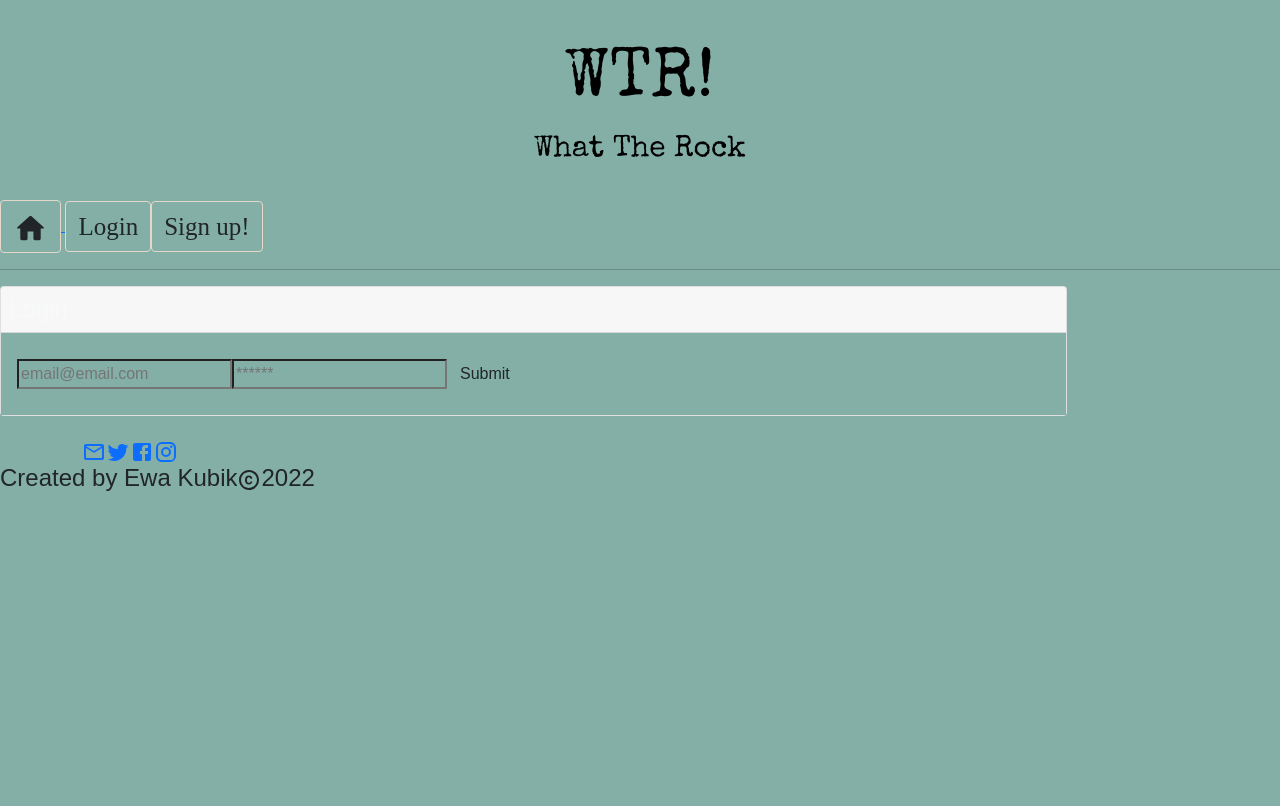
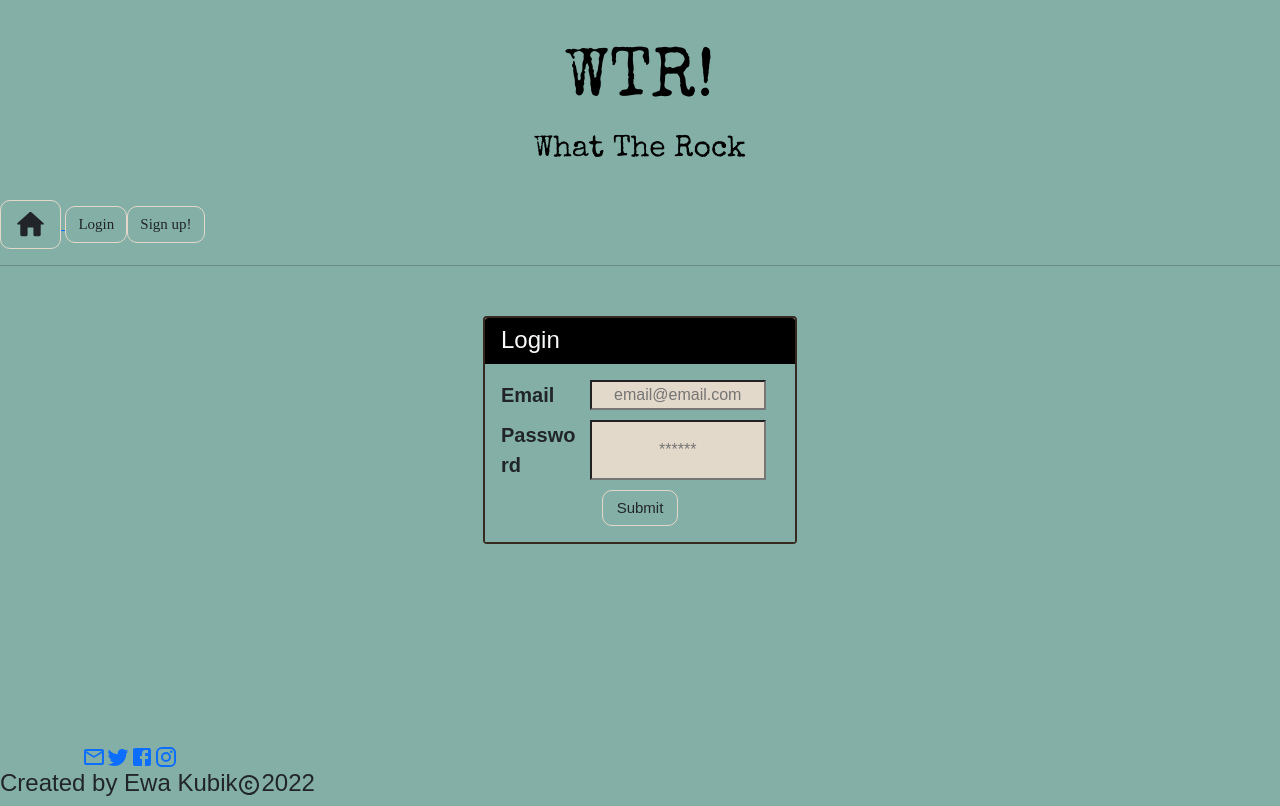
Before and after one commit to ekubik/project3, a React (Create React App) app in the folder client/: page /login in a window 1280 px wide. Built offline with nearby package versions, Linux system fonts and the light colour scheme; a web font is replaced by a local one.

Commit message:
style login

```diff
--- a/client/src/App.css
+++ b/client/src/App.css
@@ -10,4 +10,5 @@
 
 .navButton:hover {
 color: #D3A284;
+background-color: #50a08f
 }
--- a/client/src/pages/Login.js
+++ b/client/src/pages/Login.js
@@ -1,6 +1,7 @@
 import React, { useState } from "react";
 import { Link } from "react-router-dom";
 import { useMutation } from "@apollo/client";
+import "../styles/Login.css"
 
 import { LOGIN_USER } from "../utils/mutations";
 
@@ -40,41 +41,55 @@ const Login = (props) => {
   };
 
   return (
-    <main className="flex-row justify-center mb-4">
-      <div className="col-12 col-lg-10">
-        <div className="card">
-          <h4 className="card-header text-light p-2">Login</h4>
-          <div className="card-body">
+    <main className="flex-row mb-4 form-container container-fluid">
+      <div className="col-5 col-lg-3 container ">
+        <div className="card row justify-content-centre">
+          <h4 className="card-header text-light">Login</h4>
+          <div className="card-body ">
             {data ? (
               <p>
-                Congratulations, you are now logged in. {" "}
+                Congratulations, you are now logged in.{" "}
                 <Link to="/"> Click to return to the homepage</Link>
               </p>
             ) : (
               <form onSubmit={handleFormSubmit}>
+                <div className="row">
+                  <label htmlfor="email" className="col-4">
+                    {" "}
+                    Email{" "}
+                  </label>
                   <input
-                  className="form-input"
+                    className="form-input col-7 text-center"
                     placeholder="email@email.com"
                     name="email"
                     type="email"
                     value={formState.email}
                     onChange={handleChange}
                   />
+                </div>
+                <div className="row">
+                  <label htmlFor="password" className="col-4">
+                    {" "}
+                    Password{" "}
+                  </label>
                   <input
-                  className="form-input"
+                    className="form-input col-7 text-center"
                     placeholder="******"
                     name="password"
                     type="password"
                     value={formState.password}
                     onChange={handleChange}
                   />
+                </div>
+                <div className="row justify-content-center">
                   <button
-                  className="btn btn-block"
+                    className="btn btn-block col-3 "
                     style={{ cursor: "pointer" }}
                     type="submit"
                   >
                     Submit
                   </button>
+                </div>
               </form>
             )}
 
--- /dev/null
+++ b/client/src/styles/Login.css
@@ -0,0 +1,36 @@
+.form-container {
+   margin-top: 50px;
+   flex-wrap:wrap;
+}
+
+.card {
+    margin-bottom: 200px;
+    background-color: #E3D9CA;
+    border: solid #352920 2px;
+}
+
+.card-header {
+    background-color: black;
+}
+
+
+
+input { background-color: #E3D9CA;
+
+}
+
+.btn {
+    font-size: 15px;
+    border: solid  #E3D9CA 1px;
+    border-radius: 10px;
+
+}
+
+.btn:hover {
+color: #D3A284;
+background-color: #50a08f;
+}
+
+.row {
+    flex-wrap: wrap;
+}
```
Lines whose indentation alone changed are shown as unchanged.
